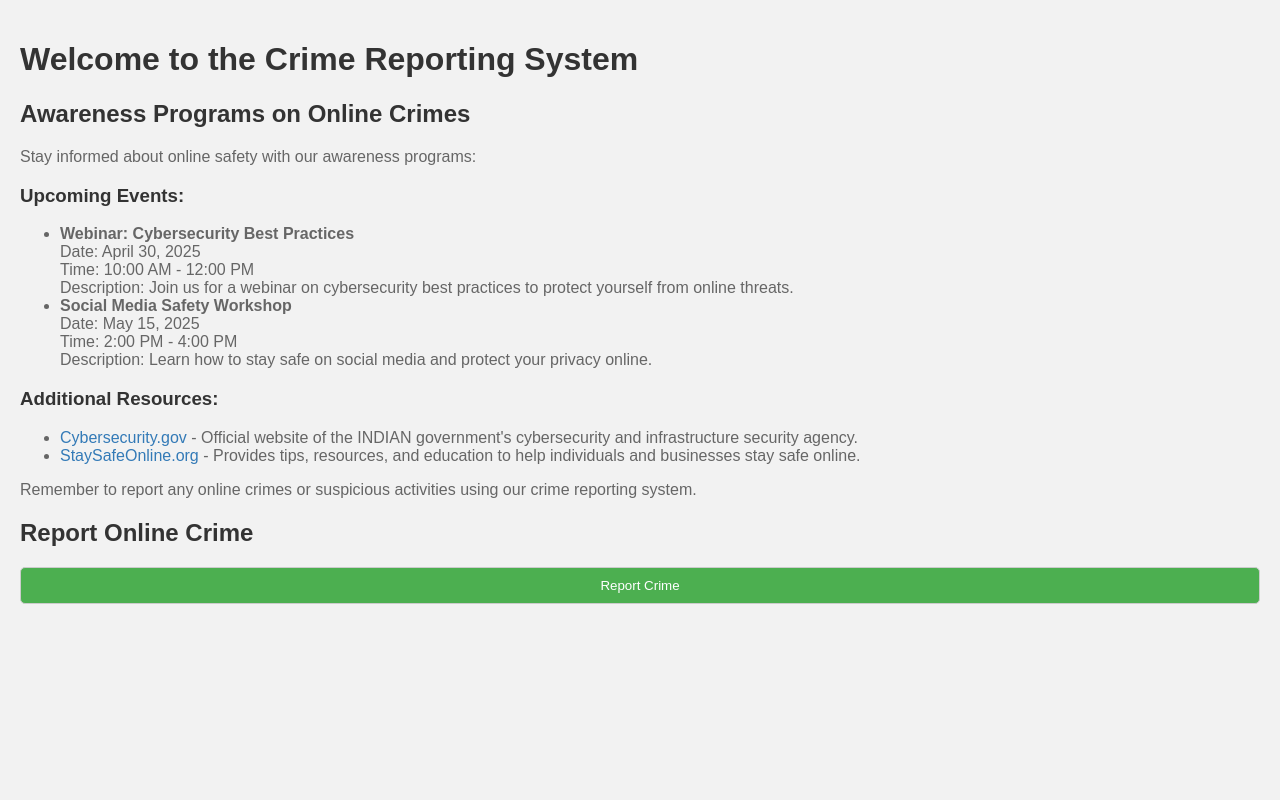
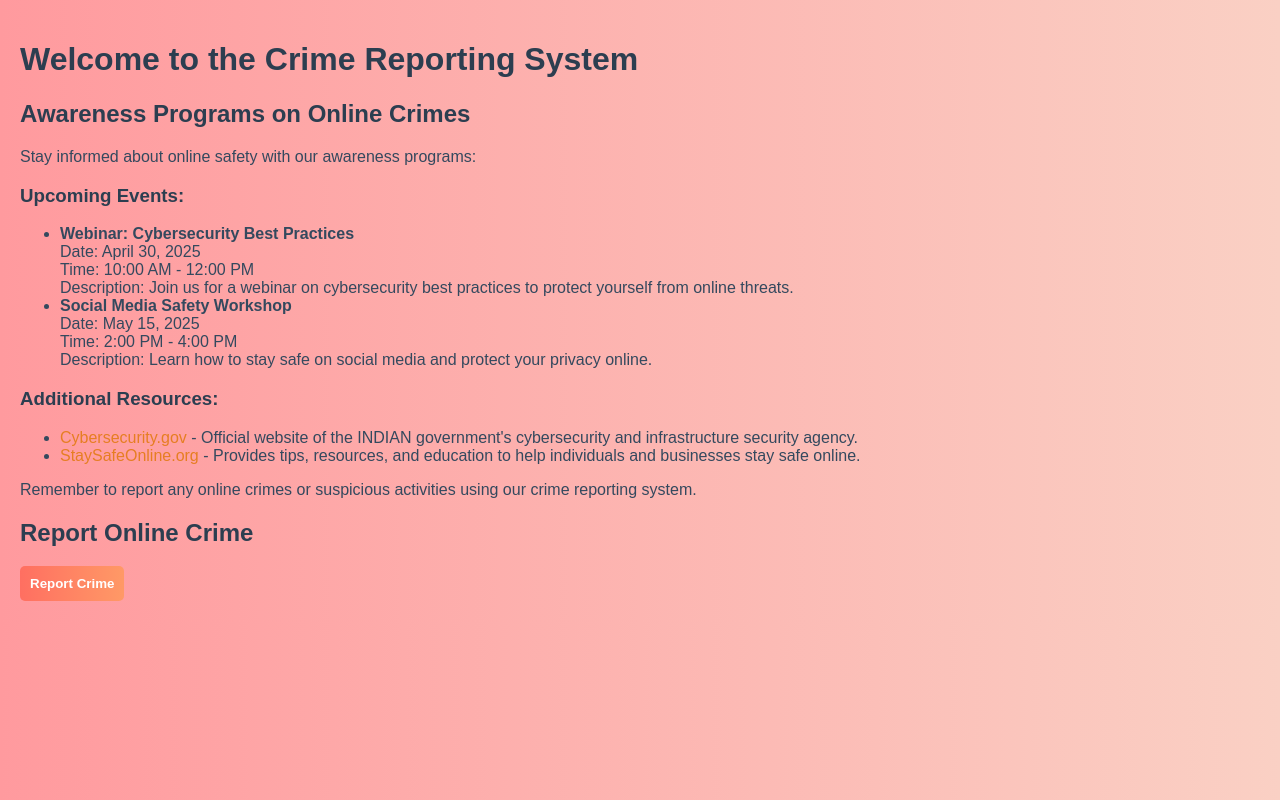
Before and after one commit to Sudeepxl20/Sudeepxl20.github.io, a plain HTML site: page main.html in a window 1280 px wide. Drawn offline with Linux system fonts and the light colour scheme.

Commit message:
Add files via upload

```diff
--- a/main.css
+++ b/main.css
@@ -1,78 +1,69 @@
+
+/* Enhanced main.css */
+
 body {
-    font-family: Arial, sans-serif;
+    font-family: 'Poppins', sans-serif;
     margin: 0;
     padding: 20px;
-    background-color: #f2f2f2;
+    background-color: #ffefd5;
+    background-image: linear-gradient(to right, #ff9a9e, #fad0c4);
 }
 
 .container {
     max-width: 800px;
     margin: 0 auto;
-    padding: 20px; /* Add padding to create space between content and container edges */
-    background-color: #ffffff;
-    border-radius: 5px;
-    box-shadow: 0 0 10px rgba(0, 0, 0, 0.1);
-}
-
-.text-frame {
-    border: 2px solid #ccc;
     padding: 20px;
-    border-radius: 5px;
+    background-color: #ffe4e1;
+    border-radius: 8px;
+    box-shadow: 0 4px 15px rgba(0, 0, 0, 0.2);
 }
 
 h1, h2, h3 {
-    color: #333333;
+    color: #2c3e50;
 }
 
 p, ul, li {
-    color: #666666;
-}
-
-form {
-    margin-top: 20px;
-}
-
-label {
-    display: block;
-    font-weight: bold;
+    color: #34495e;
 }
 
 input[type="text"],
-input[type="password"],
-input[type="submit"] {
+input[type="password"] {
     width: 100%;
     padding: 10px;
     margin-bottom: 20px;
-    border: 1px solid #ccc;
+    border: 2px solid #3498db;
     border-radius: 5px;
     transition: all 0.3s ease;
 }
 
 input[type="text"]:focus,
 input[type="password"]:focus {
-    border-color: #4CAF50;
-    outline: none;
-    box-shadow: 0 0 5px rgba(76, 175, 80, 0.5);
+    border-color: #e74c3c;
+    box-shadow: 0 0 5px rgba(231, 76, 60, 0.5);
 }
 
 input[type="submit"] {
-    background-color: #4CAF50;
+    background: linear-gradient(to right, #ff6f61, #ff9966);
     color: white;
+    font-weight: bold;
+    padding: 10px;
+    border: none;
+    border-radius: 5px;
     cursor: pointer;
-    transition: background-color 0.3s ease;
+    transition: all 0.3s ease;
 }
 
 input[type="submit"]:hover {
-    background-color: #45a049;
+    background: linear-gradient(to right, #ff9966, #ff6f61);
+    box-shadow: 0 4px 15px rgba(255, 105, 135, 0.3);
 }
 
-/* Hover effect for links */
 a {
-    color: #337ab7;
+    color: #e67e22;
     text-decoration: none;
     transition: color 0.3s ease;
 }
 
 a:hover {
-    color: #23527c;
+    color: #d35400;
 }
--- a/styles.css
+++ b/styles.css
@@ -1,9 +1,12 @@
+
+/* Enhanced styles.css */
+
 body {
-    font-family: Arial, sans-serif;
+    font-family: 'Poppins', sans-serif;
     margin: 0;
     padding: 0;
     background-color: #f2f2f2;
-    background-image: url('Designer\ \(3\).png');
+    background-image: linear-gradient(to right, #ffecd2, #fcb69f);
 }
 
 .container {
@@ -11,47 +14,41 @@ body {
     margin: 50px auto;
     padding: 20px;
     background-color: #ffffff;
-    border-radius: 5px;
-    box-shadow: 0 0 10px rgba(0, 0, 0, 0.1);
+    border-radius: 8px;
+    box-shadow: 0 4px 15px rgba(0, 0, 0, 0.2);
 }
 
 h2 {
     text-align: center;
     margin-bottom: 20px;
-    color: #333333;
-}
-
-label {
-    font-weight: bold;
+    color: #2c3e50;
 }
 
 input[type="text"], textarea, input[type="file"] {
     width: 100%;
     padding: 10px;
     margin-bottom: 20px;
-    border: 1px solid #ccc;
+    border: 2px solid #3498db;
     border-radius: 5px;
+    transition: all 0.3s ease;
 }
 
 input[type="submit"] {
-    background-color: #4CAF50;
+    background: linear-gradient(to right, #ff6f61, #ff9966);
     color: white;
-    padding: 10px 20px;
+    font-weight: bold;
+    padding: 10px;
     border: none;
     border-radius: 5px;
     cursor: pointer;
-    display: block;
-    width: 100%;
+    transition: all 0.3s ease;
 }
 
 input[type="submit"]:hover {
-    background-color: #45a049;
-}
-
-input[type="file"] {
-    cursor: pointer;
+    background: linear-gradient(to right, #ff9966, #ff6f61);
+    box-shadow: 0 4px 15px rgba(255, 105, 135, 0.3);
 }
 
 textarea {
-    resize: vertical; /* Allow vertical resizing */
+    resize: vertical;
 }
```
